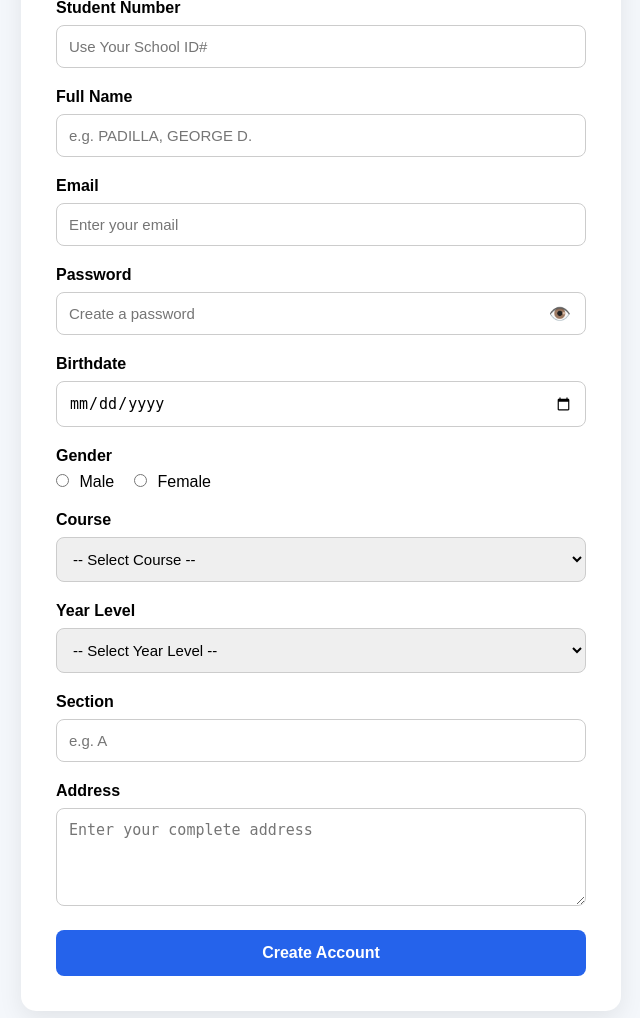
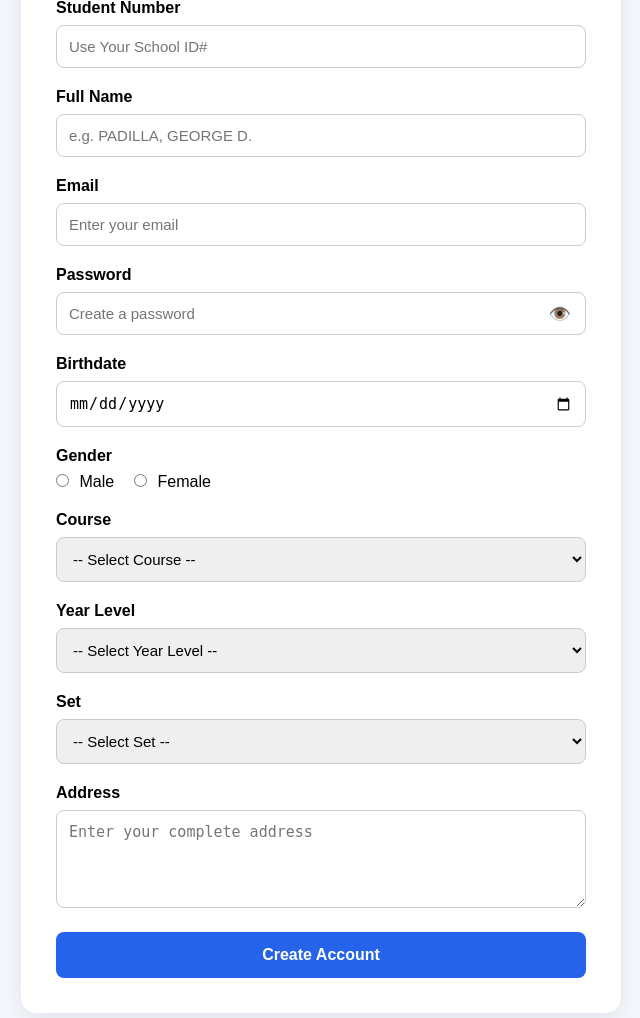
Before and after one commit to delacruz30christian-jpg/student_portal, a Flask app: page /register in a window 1280 px wide. Shown: the part 169-1187 px from the top of the page, without its empty margins (319-959 px from the left). Run offline with Flask 3, Linux system fonts and the light colour scheme.

Commit message:
Change section to dropdown

```diff
--- a/templates/register.html
+++ b/templates/register.html
@@ -156,16 +156,14 @@
                 </div>
 
                 <!-- Section -->
-                <div class="form-group">
-                    <label for="section">Section</label>
+                    <div class="form-group">
+                    <label for="section">Set</label>
 
-                    <input
-                        type="text"
-                        id="section"
-                        name="section"
-                        placeholder="e.g. A"
-                        required
-                        >
+                    <select id="section" name="section" required>
+                    <option value="">-- Select Set --</option>
+                    <option value="A">A</option>
+                    <option value="B">B</option>
+                </select>
                 </div>
 
 
```
